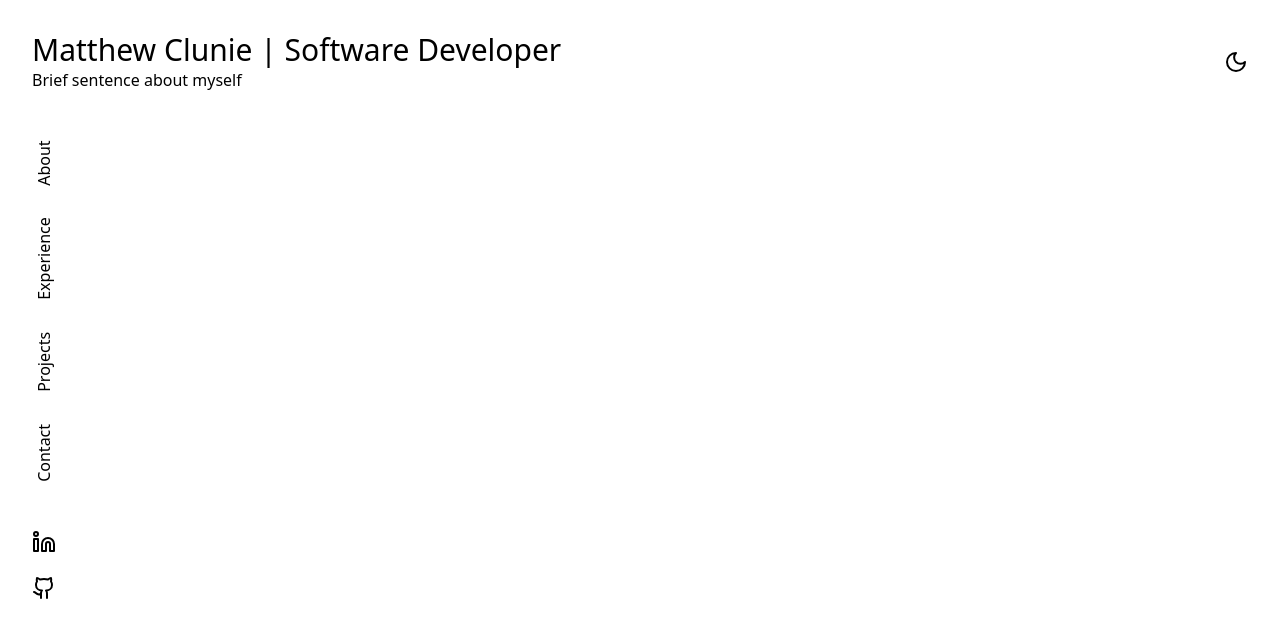
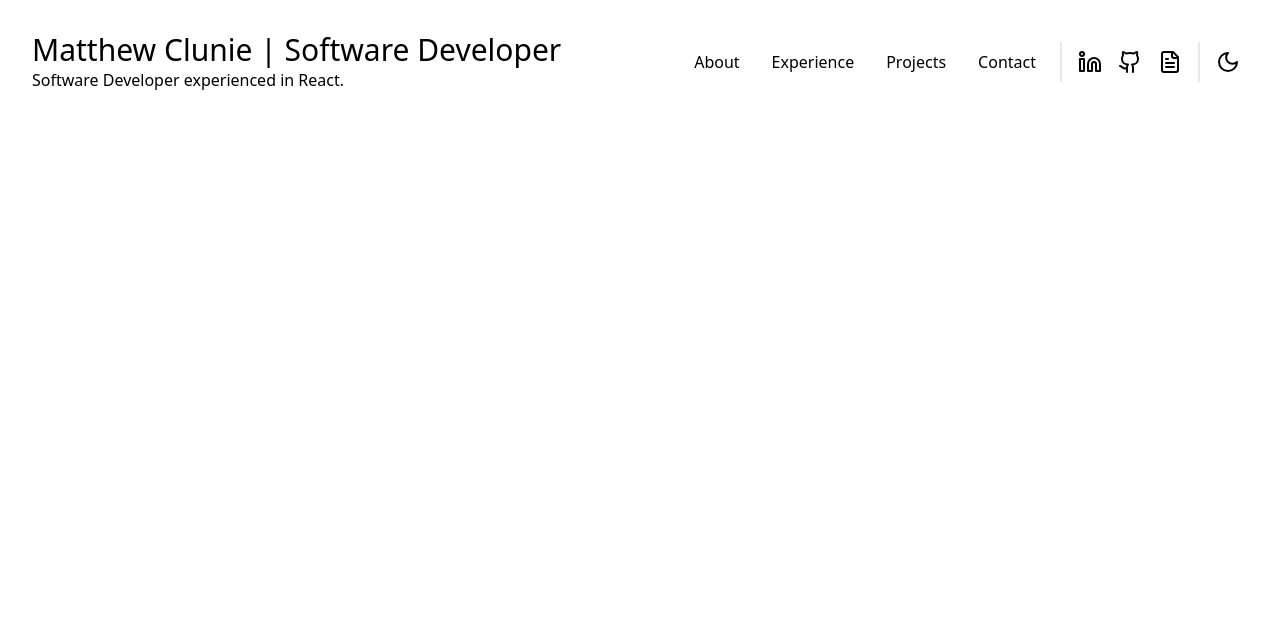
Before and after one commit to matthewclunie/dev-portfolio, a React (Vite) app: page / in a window 1280 px wide. Shown: the top 634 px of the page. Built offline with nearby package versions, Linux system fonts and the light colour scheme.

Commit message:
get rid of side nav

```diff
--- a/src/App.tsx
+++ b/src/App.tsx
@@ -1,12 +1,11 @@
 import "./App.css";
-import SideNav from "./components/SideNav/SideNav.js";
-import TopNav from "./components/TopNav/TopNav.js";
+// import SideNav from "./components/SideNav/SideNav.js";
+import NavBar from "./components/NavBar/NavBar";
 
 function App() {
   return (
     <div>
-      <TopNav />
-      <SideNav />
+      <NavBar />
     </div>
   );
 }
--- a/src/components/SideNav/LinkButton/LinkButton.tsx
+++ b/src/components/NavBar/LinkButton/LinkButton.tsx
@@ -3,16 +3,18 @@ import { FunctionComponent } from "react";
 interface Props {
   icon: React.JSX.Element;
   source: string;
-  className?: string;
 }
 
-const LinkButton: FunctionComponent<Props> = ({ icon, source, className }) => {
+const LinkButton: FunctionComponent<Props> = ({ icon, source }) => {
   const handleClick = () => {
     window.location.href = source;
   };
 
   return (
-    <button className={className} onClick={handleClick}>
+    <button
+      className="p-2 transition-all hover:scale-110 hover:text-cyan-500"
+      onClick={handleClick}
+    >
       {icon}
     </button>
   );
--- /dev/null
+++ b/src/components/NavBar/NavBar.tsx
@@ -0,0 +1,41 @@
+import { FileText, Github, Linkedin } from "lucide-react";
+import NavButton from "./NavButton/NavButton";
+import LinkButton from "./LinkButton/LinkButton";
+import ThemeButton from "./ThemeButton/ThemeButton";
+
+const TopNav = () => {
+  return (
+    <div className="flex items-center justify-between animate-fadeDown">
+      <div>
+        <h1 className="text-3xl">Matthew Clunie | Software Developer</h1>
+        <p>Software Developer experienced in React.</p>
+      </div>
+      <div className="flex">
+        <NavButton text="About" />
+        <NavButton text="Experience" />
+        <NavButton text="Projects" />
+        <NavButton text="Contact" />
+        <div className="m-2 border" />
+        <div className="flex">
+          <LinkButton
+            icon={<Linkedin />}
+            source="https://www.linkedin.com/in/matthew-clunie/"
+          />
+
+          <LinkButton
+            icon={<Github />}
+            source="https://github.com/matthewclunie/"
+          />
+        </div>
+        <LinkButton
+          icon={<FileText />}
+          source="https://github.com/matthewclunie/"
+        />
+        <div className="m-2 border" />
+        <ThemeButton />
+      </div>
+    </div>
+  );
+};
+
+export default TopNav;
--- a/src/components/SideNav/NavButton/NavButton.tsx
+++ b/src/components/NavBar/NavButton/NavButton.tsx
@@ -5,7 +5,11 @@ interface Props {
 }
 
 const NavButton: FunctionComponent<Props> = ({ text }) => {
-  return <button className="py-4">{text}</button>;
+  return (
+    <button className="p-4 duration-500 transition-color hover:text-cyan-500 hover:scale-110">
+      {text}
+    </button>
+  );
 };
 
 export default NavButton;
--- /dev/null
+++ b/src/components/NavBar/ThemeButton/ThemeButton.tsx
@@ -0,0 +1,11 @@
+import { Moon } from "lucide-react";
+
+const ThemeButton = () => {
+  return (
+    <button className="p-2 duration-500 transition-color hover:text-cyan-500 hover:scale-110">
+      <Moon />
+    </button>
+  );
+};
+
+export default ThemeButton;
--- a/src/components/SideNav/SideNav.tsx
+++ /dev/null
@@ -1,31 +0,0 @@
-import { Linkedin } from "lucide-react";
-import { Github } from "lucide-react";
-import LinkButton from "./LinkButton/LinkButton";
-import NavButton from "./NavButton/NavButton";
-
-const SideNav = () => {
-  return (
-    <div className="animate-fadeLeft">
-      <div className="flex my-8 rotate-180 writing-vertical-lr">
-        <NavButton text="Contact" />
-        <NavButton text="Projects" />
-        <NavButton text="Experience" />
-        <NavButton text="About" />
-      </div>
-      <div>
-        <div className="mb-4">
-          <LinkButton
-            icon={<Linkedin />}
-            source="https://www.linkedin.com/in/matthew-clunie/"
-          />
-        </div>
-        <LinkButton
-          icon={<Github />}
-          source="https://github.com/matthewclunie/"
-        />
-      </div>
-    </div>
-  );
-};
-
-export default SideNav;
--- a/src/components/TopNav/TopNav.tsx
+++ /dev/null
@@ -1,17 +0,0 @@
-import { Moon } from "lucide-react";
-
-const TopNav = () => {
-  return (
-    <div className="flex justify-between animate-fadeDown">
-      <div>
-        <h1 className="text-3xl">Matthew Clunie | Software Developer</h1>
-        <p>Brief sentence about myself</p>
-      </div>
-      <button>
-        <Moon />
-      </button>
-    </div>
-  );
-};
-
-export default TopNav;
```
